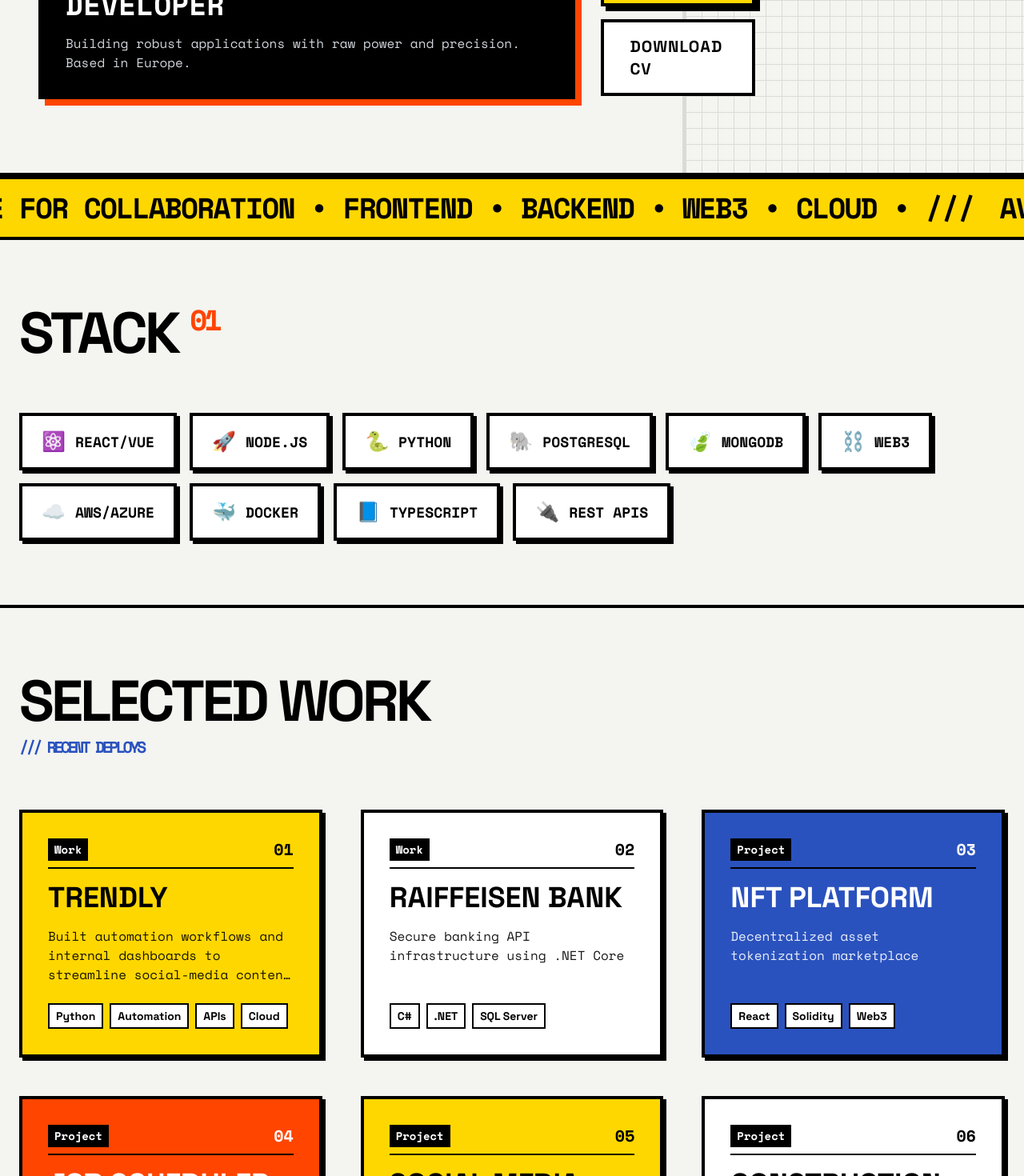
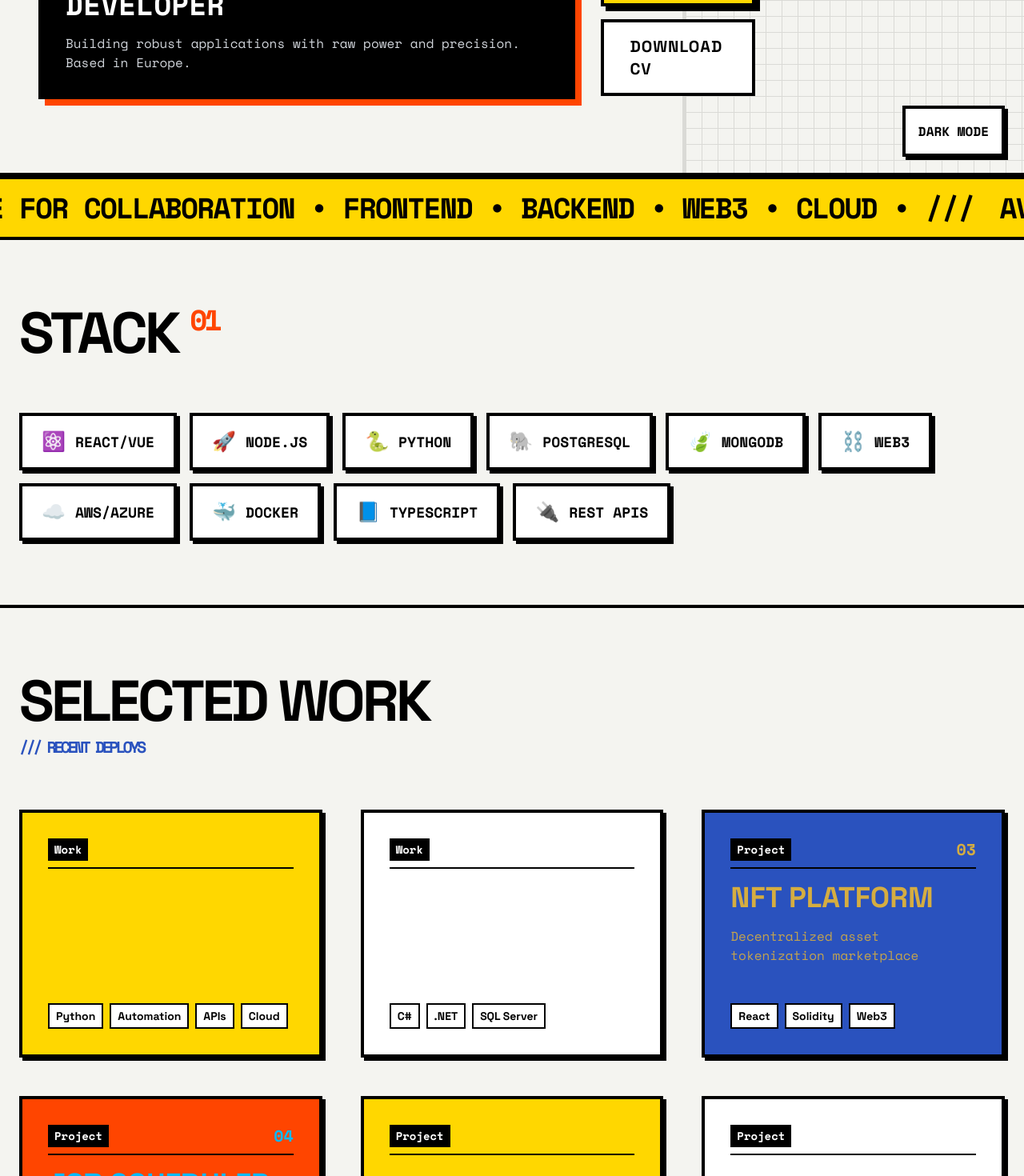
Before and after one commit to milotqorrolli/portofolio, a Next.js app: page / in a window 1280 px wide. Shown: the part 580-2050 px from the top of the page at 80% size. Built offline with nearby package versions, Linux system fonts and the light colour scheme.

Commit message:
dark mode

```diff
--- a/package.json
+++ b/package.json
@@ -15,6 +15,7 @@
     "autoprefixer": "^10.4.17",
     "framer-motion": "^11.0.3",
     "next": "^16.0.10",
+    "next-themes": "^0.4.6",
     "postcss": "^8.4.33",
     "react": "^19.2.3",
     "react-dom": "^19.2.3",
--- a/src/app/layout.tsx
+++ b/src/app/layout.tsx
@@ -1,6 +1,8 @@
 import type { Metadata } from 'next'
 import { Space_Grotesk, Space_Mono } from 'next/font/google'
 import './globals.css'
+import { ThemeProvider } from '../components/ThemeProvider'
+import { ThemeToggle } from '../components/ThemeToggle'
 
 const spaceGrotesk = Space_Grotesk({
   subsets: ['latin'],
@@ -28,11 +30,14 @@ export default function RootLayout({
   children: React.ReactNode
 }) {
   return (
-    <html lang="en" className={`${spaceGrotesk.variable} ${spaceMono.variable}`}>
-      <body className="bg-[#0f0f0f] text-white">
-        <main className="min-h-screen">
-          {children}
-        </main>
+    <html lang="en" suppressHydrationWarning className={`${spaceGrotesk.variable} ${spaceMono.variable}`}>
+      <body className="bg-brutal-bg dark:bg-brutal-black text-black dark:text-white transition-colors duration-300">
+        <ThemeProvider attribute="class" defaultTheme="system" enableSystem>
+          <main className="min-h-screen">
+            {children}
+          </main>
+          <ThemeToggle />
+        </ThemeProvider>
       </body>
     </html>
   )
--- a/src/app/page.tsx
+++ b/src/app/page.tsx
@@ -1,12 +1,12 @@
 'use client'
 
 import React, { useState, useEffect } from 'react'
-import { motion, useScroll, useTransform } from 'framer-motion'
-import { details } from 'framer-motion/client'
+import { motion } from 'framer-motion'
+import { useTheme } from 'next-themes'
 
 const Marquee = ({ text, direction = 1, className = "" }: { text: string, direction?: number, className?: string }) => {
   return (
-    <div className={`overflow-hidden py-4 border-y-4 border-black bg-brutal-yellow ${className}`}>
+    <div className={`overflow-hidden py-4 border-y-4 border-black dark:border-white bg-brutal-yellow ${className}`}>
       <div className="flex animate-marquee whitespace-nowrap">
         {[...Array(10)].map((_, i) => (
           <span key={i} className="text-4xl font-bold font-mono mx-4 uppercase tracking-tighter text-black">
@@ -25,18 +25,17 @@ const ProjectCard = ({ title, description, tech, type, color, index, onClick }:
       whileInView={{ opacity: 1, y: 0 }}
       viewport={{ once: true }}
       transition={{ duration: 0.5, delay: index * 0.1 }}
-      whileHover={{ y: -8, x: -8, boxShadow: '8px 8px 0px 0px #000' }}
+      whileHover={{ y: -8, x: -8 }}
       onClick={onClick}
-      className={`border-4 border-black p-6 md:p-8 ${color} text-black transition-all relative group h-full flex flex-col justify-between cursor-pointer`}
-      style={{ boxShadow: '4px 4px 0px 0px #000' }}
+      className={`border-4 border-black dark:border-white p-6 md:p-8 ${color} transition-all relative group h-full flex flex-col justify-between cursor-pointer shadow-[4px_4px_0px_0px_#000] dark:shadow-[4px_4px_0px_0px_#fff] hover:shadow-[8px_8px_0px_0px_#000] dark:hover:shadow-[8px_8px_0px_0px_#fff]`}
     >
       <div>
-        <div className="flex justify-between items-start mb-4 border-b-2 border-black pb-2">
+        <div className="flex justify-between items-start mb-4 border-b-2 border-black dark:border-black/20 pb-2">
           <span className="font-mono font-bold text-sm bg-black text-white px-2 py-1">{type}</span>
-          <span className="font-mono font-bold text-xl">0{index + 1}</span>
+          <span className="font-mono font-bold text-xl mix-blend-difference">0{index + 1}</span>
         </div>
-        <h3 className="text-3xl md:text-4xl font-bold mb-4 leading-none uppercase">{title}</h3>
-        <p className="font-mono text-sm md:text-base mb-6 opacity-90 font-medium line-clamp-3">{description}</p>
+        <h3 className="text-3xl md:text-4xl font-bold mb-4 leading-none uppercase mix-blend-difference">{title}</h3>
+        <p className="font-mono text-sm md:text-base mb-6 opacity-90 font-medium line-clamp-3 mix-blend-difference">{description}</p>
       </div>
       <div className="flex flex-wrap gap-2 mt-auto">
         {tech.map((t: string, i: number) => (
@@ -53,6 +52,7 @@ export default function Home() {
   const [isMounted, setIsMounted] = useState(false)
   const [isMenuOpen, setIsMenuOpen] = useState(false)
   const [selectedProject, setSelectedProject] = useState<any>(null)
+  const { theme } = useTheme()
 
   useEffect(() => {
     setIsMounted(true)
@@ -76,7 +76,6 @@ export default function Home() {
   ]
 
   /* Project Modal Component */
-  /* Project Modal Component */
   const ProjectModal = ({ project, onClose }: { project: any, onClose: () => void }) => {
     if (!project) return null
     return (
@@ -85,13 +84,13 @@ export default function Home() {
           initial={{ opacity: 0, scale: 0.9, rotate: -2 }}
           animate={{ opacity: 1, scale: 1, rotate: 0 }}
           exit={{ opacity: 0, scale: 0.9 }}
-          className="bg-[#F4F4F0] border-4 border-black p-6 md:p-12 max-w-2xl w-full relative shadow-[16px_16px_0px_0px_#000] max-h-[90vh] overflow-y-auto"
+          className="bg-brutal-bg dark:bg-brutal-black border-4 border-black dark:border-white p-6 md:p-12 max-w-2xl w-full relative shadow-[16px_16px_0px_0px_#000] dark:shadow-[16px_16px_0px_0px_#fff] max-h-[90vh] overflow-y-auto"
           onClick={e => e.stopPropagation()}
         >
           <div className="flex justify-end mb-4 sticky top-0 z-20 md:absolute md:top-4 md:right-4 md:mb-0">
             <button
               onClick={onClose}
-              className="bg-brutal-red text-white border-2 border-black p-2 font-bold hover:bg-black transition-colors shadow-[4px_4px_0px_0px_#000]"
+              className="bg-brutal-red text-white border-2 border-black dark:border-white p-2 font-bold hover:bg-black dark:hover:bg-white dark:hover:text-black transition-colors shadow-[4px_4px_0px_0px_#000] dark:shadow-[4px_4px_0px_0px_#fff]"
             >
               CLOSE [X]
             </button>
@@ -99,10 +98,10 @@ export default function Home() {
 
           <div className="mb-8 mt-2 md:mt-0">
             <span className="bg-black text-white px-3 py-1 font-mono font-bold text-sm tracking-wider">{project.type}</span>
-            <h2 className="text-3xl md:text-5xl font-bold mt-4 uppercase leading-none">{project.title}</h2>
+            <h2 className="text-3xl md:text-5xl font-bold mt-4 uppercase leading-none dark:text-white">{project.title}</h2>
           </div>
 
-          <div className="prose font-mono border-y-4 border-black py-8 mb-8">
+          <div className="prose font-mono border-y-4 border-black dark:border-white py-8 mb-8 dark:text-white">
             <p className="text-base md:text-lg leading-relaxed">
               {project.details || project.description}
             </p>
@@ -110,7 +109,7 @@ export default function Home() {
 
           <div className="flex flex-wrap gap-2">
             {project.tech.map((t: string, i: number) => (
-              <span key={i} className="border-2 border-black px-3 py-1 font-bold bg-white text-black">
+              <span key={i} className="border-2 border-black dark:border-white px-3 py-1 font-bold bg-white text-black hover:bg-black hover:text-white dark:hover:bg-white dark:hover:text-black transition-colors">
                 {t}
               </span>
             ))}
@@ -120,8 +119,6 @@ export default function Home() {
     )
   }
 
-
-
   const projects = [
     {
       title: 'Trendly',
@@ -129,7 +126,7 @@ export default function Home() {
       details: 'Developed automation workflows and internal tools that power social-media content operations end-to-end. Built API integrations, cloud functions, and data pipelines (e.g., BigQuery logging + dashboards) to ingest, validate, track, and optimize publishing workflows. Focused on robustness (retries/backoff, error handling), operational visibility, and building fast, scalable tools for the team.',
       tech: ['Python', 'Automation', 'APIs', 'Cloud'],
       type: 'Work',
-      color: 'bg-brutal-yellow'
+      color: 'bg-brutal-yellow text-black'
     },
     {
       title: 'Raiffeisen Bank',
@@ -137,7 +134,7 @@ export default function Home() {
       details: 'Built and maintained secure integration services in a regulated banking environment. Worked on REST APIs with ASP.NET Core and Entity Framework, supported process automation with Appian (low-code), and integrated with the Temenos T24 core banking ecosystem. Focused on reliability, clean architecture, and compliance (RBAC, auditability, encryption, and monitoring).',
       tech: ['C#', '.NET', 'SQL Server'],
       type: 'Work',
-      color: 'bg-white'
+      color: 'bg-white text-black dark:bg-zinc-800 dark:text-white'
     },
     {
       title: 'NFT Platform',
@@ -161,7 +158,7 @@ export default function Home() {
       details: 'University Project - Developed a scalable mini-social media platform with authentication and image uploads. Used React frontend with Flask backend and PostgreSQL database. Emphasized responsive UI/UX and clean REST API separation.',
       tech: ['MERN', 'Socket.io', 'Redis'],
       type: 'Project',
-      color: 'bg-brutal-yellow'
+      color: 'bg-brutal-yellow text-black'
     },
     {
       title: 'Construction Company Website - EDMA GmBH',
@@ -169,19 +166,18 @@ export default function Home() {
       details: 'Developed a web application using React.js, bootstrapped with Create React App. Implemented interactive UI components and managed state effectively. Utilized npm scripts for development and production builds.',
       tech: ['React', 'UX/UI'],
       type: 'Project',
-      color: 'bg-white'
+      color: 'bg-white text-black dark:bg-zinc-800 dark:text-white'
     }
   ]
 
   return (
-    <div className="min-h-screen bg-[#F4F4F0] text-black overflow-x-hidden selection:bg-brutal-red selection:text-white">
+    <div className="min-h-screen bg-brutal-bg dark:bg-brutal-black text-black dark:text-white overflow-x-hidden selection:bg-brutal-red selection:text-white transition-colors duration-300">
       {selectedProject && <ProjectModal project={selectedProject} onClose={() => setSelectedProject(null)} />}
 
-
       {/* Navigation */}
-      <nav className="fixed top-0 w-full z-50 border-b-4 border-black bg-[#F4F4F0]">
+      <nav className="fixed top-0 w-full z-50 border-b-4 border-black dark:border-white bg-brutal-bg dark:bg-brutal-black transition-colors duration-300">
         <div className="max-w-[1920px] mx-auto flex justify-between items-stretch">
-          <div className="border-r-4 border-black p-4 md:p-6 bg-brutal-red hover:bg-black transition-colors group">
+          <div className="border-r-4 border-black dark:border-white p-4 md:p-6 bg-brutal-red hover:bg-black transition-colors group">
             <span className="font-bold text-xl md:text-2xl tracking-tighter group-hover:text-white">MQ.25</span>
           </div>
           <div className="hidden md:flex">
@@ -189,14 +185,14 @@ export default function Home() {
               <a
                 key={item}
                 href={`#${item.toLowerCase()}`}
-                className="flex items-center px-8 border-l-4 border-black font-mono font-bold hover:bg-black hover:text-white transition-colors text-sm uppercase tracking-widest"
+                className="flex items-center px-8 border-l-4 border-black dark:border-white font-mono font-bold hover:bg-black hover:text-white dark:hover:bg-white dark:hover:text-black transition-colors text-sm uppercase tracking-widest"
               >
                 {item}
               </a>
             ))}
           </div>
           <div
-            className="md:hidden flex items-center border-l-4 border-black px-6 bg-brutal-yellow font-bold cursor-pointer hover:bg-black hover:text-white transition-colors z-50 relative"
+            className="md:hidden flex items-center border-l-4 border-black dark:border-white px-6 bg-brutal-yellow font-bold cursor-pointer hover:bg-black hover:text-white transition-colors z-50 relative"
             onClick={toggleMenu}
           >
             {isMenuOpen ? 'CLOSE' : 'MENU'}
@@ -209,27 +205,27 @@ export default function Home() {
         <motion.div
           initial={{ opacity: 0, y: -20 }}
           animate={{ opacity: 1, y: 0 }}
-          className="fixed inset-0 z-40 bg-[#F4F4F0] pt-24 px-6 md:hidden flex flex-col gap-8 h-screen"
+          className="fixed inset-0 z-40 bg-brutal-bg dark:bg-brutal-black pt-24 px-6 md:hidden flex flex-col gap-8 h-screen"
         >
           {['WORK', 'TECH', 'CONTACT'].map((item) => (
             <a
               key={item}
               href={`#${item.toLowerCase()}`}
               onClick={toggleMenu}
-              className="text-6xl font-bold uppercase tracking-tighter hover:text-brutal-red transition-colors border-b-4 border-black pb-4"
+              className="text-6xl font-bold uppercase tracking-tighter hover:text-brutal-red transition-colors border-b-4 border-black dark:border-white pb-4 dark:text-white"
             >
               {item}
             </a>
           ))}
           <div className="mt-auto mb-12 pt-8">
-            <p className="font-mono text-sm opacity-50">MILOT QORROLLI<br />FULL STACK DEVELOPER</p>
+            <p className="font-mono text-sm opacity-50 dark:text-gray-400">MILOT QORROLLI<br />FULL STACK DEVELOPER</p>
           </div>
         </motion.div>
       )}
 
       {/* Hero Section */}
-      <header className="min-h-screen pt-24 pb-12 flex flex-col justify-center relative overflow-hidden border-b-4 border-black">
-        <div className="absolute top-0 right-0 w-1/3 h-full bg-grid-pattern opacity-10 border-l-4 border-black hidden lg:block"></div>
+      <header className="min-h-screen pt-24 pb-12 flex flex-col justify-center relative overflow-hidden border-b-4 border-black dark:border-white">
+        <div className="absolute top-0 right-0 w-1/3 h-full bg-grid-pattern opacity-10 border-l-4 border-black dark:border-white hidden lg:block"></div>
 
         <div className="container mx-auto px-6 md:px-12 relative z-10">
           <motion.div
@@ -237,7 +233,7 @@ export default function Home() {
             animate={{ opacity: 1, scale: 1 }}
             transition={{ duration: 0.5 }}
           >
-            <h1 className="text-6xl md:text-8xl lg:text-[10rem] font-bold leading-[0.8] tracking-tighter mb-8">
+            <h1 className="text-6xl md:text-8xl lg:text-[10rem] font-bold leading-[0.8] tracking-tighter mb-8 text-black dark:text-white">
               MILOT
               <span className="block text-stroke-black text-transparent hover:text-brutal-blue transition-colors duration-300">QORROLLI</span>
             </h1>
@@ -248,7 +244,7 @@ export default function Home() {
               initial={{ x: -50, opacity: 0 }}
               animate={{ x: 0, opacity: 1 }}
               transition={{ delay: 0.2 }}
-              className="bg-black text-white p-6 md:p-8 shadow-[8px_8px_0px_0px_#FF4500] border-2 border-transparent"
+              className="bg-black text-white p-6 md:p-8 shadow-[8px_8px_0px_0px_#FF4500] border-2 border-transparent dark:border-white"
             >
               <h2 className="text-2xl md:text-4xl font-bold font-mono mb-4">FULL STACK<br />DEVELOPER</h2>
               <p className="font-mono text-sm md:text-base text-gray-300">
@@ -265,14 +261,14 @@ export default function Home() {
             >
               <a
                 href="#work"
-                className="bg-brutal-yellow border-4 border-black px-8 py-4 font-bold text-xl uppercase tracking-wider hover:translate-x-1 hover:translate-y-1 hover:shadow-none transition-all shadow-[6px_6px_0px_0px_#000]"
+                className="bg-brutal-yellow text-black border-4 border-black dark:border-white px-8 py-4 font-bold text-xl uppercase tracking-wider hover:translate-x-1 hover:translate-y-1 hover:shadow-none transition-all shadow-[6px_6px_0px_0px_#000] dark:shadow-[6px_6px_0px_0px_#fff]"
               >
                 View Projects
               </a>
               <a
                 href="/CV_Milot_Qorrolli.pdf"
                 target="_blank"
-                className="bg-white border-4 border-black px-8 py-4 font-bold text-xl uppercase tracking-wider hover:bg-black hover:text-white transition-colors"
+                className="bg-white text-black border-4 border-black dark:border-white px-8 py-4 font-bold text-xl uppercase tracking-wider hover:bg-black hover:text-white dark:hover:bg-white dark:hover:text-black transition-colors"
                 download="Milot_Qorrolli_CV.pdf"
               >
                 Download CV
@@ -285,7 +281,7 @@ export default function Home() {
       <Marquee text="AVAILABLE FOR COLLABORATION • FRONTEND • BACKEND • WEB3 • CLOUD •" />
 
       {/* Technologies Section */}
-      <section id="tech" className="py-20 border-b-4 border-black relative">
+      <section id="tech" className="py-20 border-b-4 border-black dark:border-white relative">
         <div className="container mx-auto px-6">
           <h2 className="text-5xl md:text-7xl font-bold mb-16 uppercase tracking-tighter">
             Stack <span className="text-brutal-red text-2xl md:text-4xl align-top font-mono">01</span>
@@ -296,7 +292,7 @@ export default function Home() {
               <motion.div
                 key={i}
                 whileHover={{ scale: 1.05, rotate: Math.random() * 4 - 2 }}
-                className="border-4 border-black bg-white px-6 py-4 flex items-center gap-3 shadow-[4px_4px_0px_0px_#000] hover:shadow-[8px_8px_0px_0px_#2A52BE] transition-all cursor-crosshair"
+                className="border-4 border-black dark:border-white bg-white dark:bg-zinc-900 dark:text-white px-6 py-4 flex items-center gap-3 shadow-[4px_4px_0px_0px_#000] dark:shadow-[4px_4px_0px_0px_#fff] hover:shadow-[8px_8px_0px_0px_#2A52BE] dark:hover:shadow-[8px_8px_0px_0px_#2A52BE] transition-all cursor-crosshair"
               >
                 <span className="text-2xl">{tech.icon}</span>
                 <span className="font-bold font-mono text-lg uppercase">{tech.title}</span>
@@ -307,7 +303,7 @@ export default function Home() {
       </section>
 
       {/* Work Section */}
-      <section id="work" className="py-20 border-b-4 border-black bg-brutal-bg">
+      <section id="work" className="py-20 border-b-4 border-black dark:border-white bg-brutal-bg dark:bg-brutal-black">
         <div className="container mx-auto px-6">
           <div className="flex justify-between items-end mb-16">
             <h2 className="text-5xl md:text-7xl font-bold uppercase tracking-tighter relative z-10">
@@ -325,7 +321,7 @@ export default function Home() {
       </section>
 
       {/* Contact Section */}
-      <section id="contact" className="py-32 bg-black text-white relative overflow-hidden">
+      <section id="contact" className="py-32 bg-black text-white dark:border-white relative overflow-hidden">
         <div className="absolute inset-0 bg-[url('https://grainy-gradients.vercel.app/noise.svg')] opacity-20"></div>
         <div className="container mx-auto px-6 text-center relative z-10">
           <h2 className="text-4xl md:text-6xl font-bold mb-12 uppercase tracking-tight">Let's Build Something<br /><span className="text-brutal-yellow">Aggressive</span></h2>
--- /dev/null
+++ b/src/components/ThemeProvider.tsx
@@ -0,0 +1,8 @@
+'use client'
+
+import { ThemeProvider as NextThemesProvider } from 'next-themes'
+import * as React from 'react'
+
+export function ThemeProvider({ children, ...props }: React.ComponentProps<typeof NextThemesProvider>) {
+    return <NextThemesProvider {...props}>{children}</NextThemesProvider>
+}
--- /dev/null
+++ b/src/components/ThemeToggle.tsx
@@ -0,0 +1,26 @@
+'use client'
+
+import { useTheme } from 'next-themes'
+import { useEffect, useState } from 'react'
+
+export function ThemeToggle() {
+    const [mounted, setMounted] = useState(false)
+    const { theme, setTheme } = useTheme()
+
+    useEffect(() => {
+        setMounted(true)
+    }, [])
+
+    if (!mounted) {
+        return null
+    }
+
+    return (
+        <button
+            onClick={() => setTheme(theme === 'dark' ? 'light' : 'dark')}
+            className="fixed bottom-6 right-6 z-50 border-4 border-black bg-white dark:bg-black dark:border-white dark:text-white p-4 font-bold font-mono shadow-[4px_4px_0px_0px_#000] dark:shadow-[4px_4px_0px_0px_#fff] hover:translate-x-1 hover:translate-y-1 hover:shadow-none transition-all uppercase"
+        >
+            {theme === 'dark' ? 'LIGHT MODE' : 'DARK MODE'}
+        </button>
+    )
+}
--- a/tailwind.config.js
+++ b/tailwind.config.js
@@ -1,5 +1,6 @@
 /** @type {import('tailwindcss').Config} */
 module.exports = {
+  darkMode: 'class',
   content: [
     './src/pages/**/*.{js,ts,jsx,tsx,mdx}',
     './src/components/**/*.{js,ts,jsx,tsx,mdx}',
```
Also changed, not shown: src/app/globals.css (+40 -0 lines), 1 other file (tests, documents, lock files or other folders).
